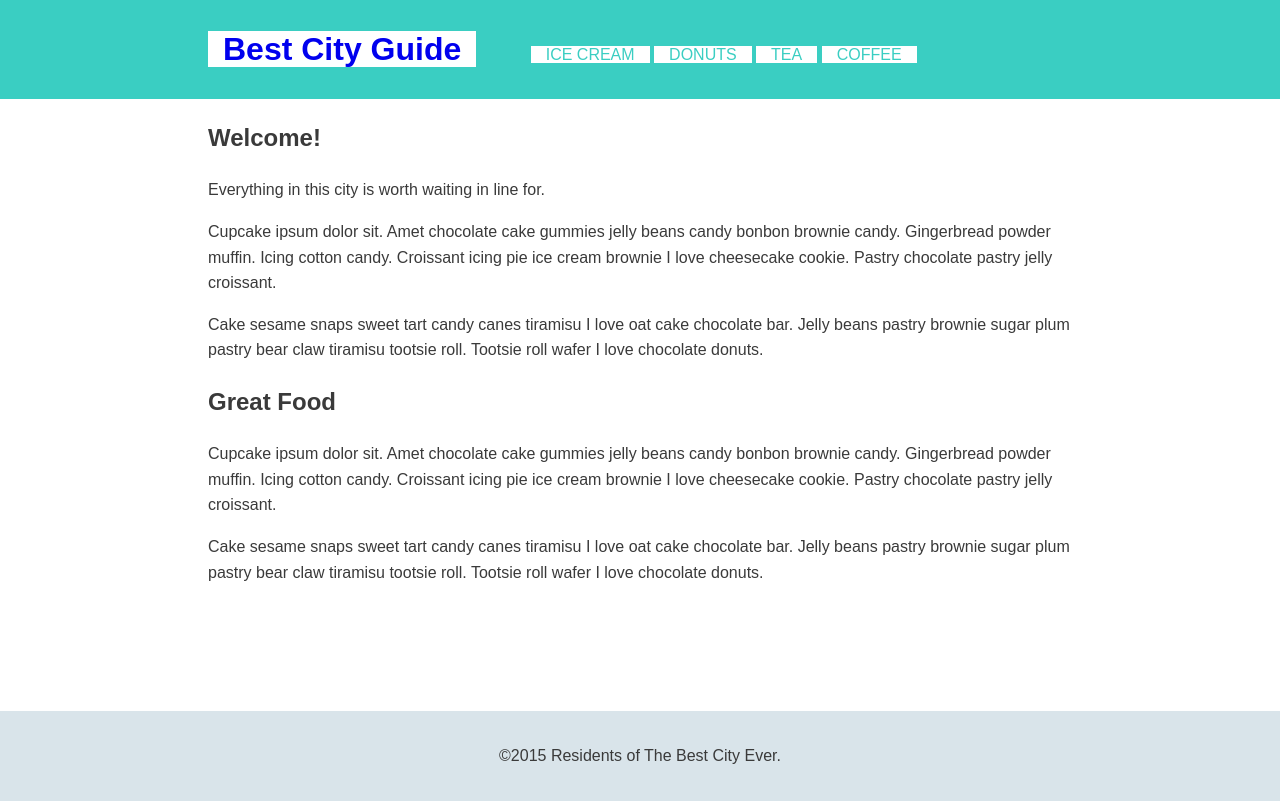
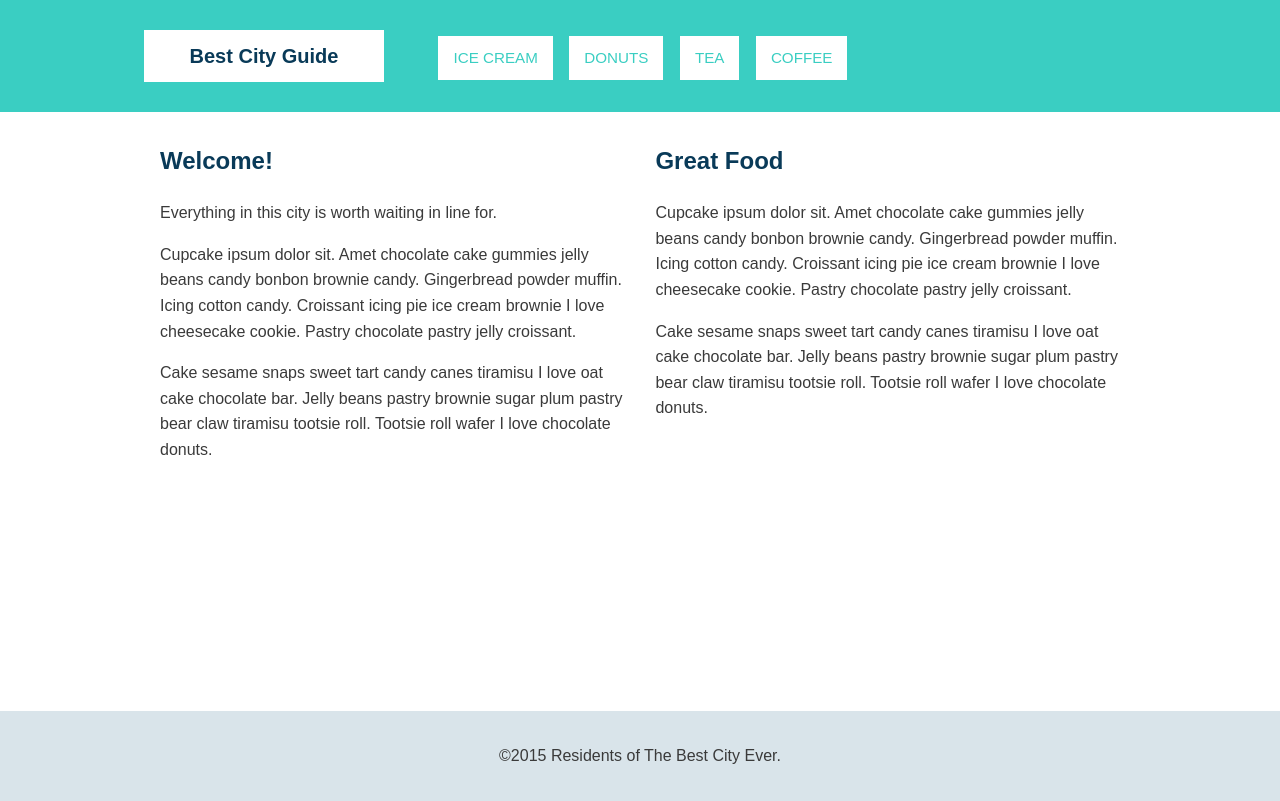
Before and after one commit to briannalnash/Best-City-Guide, a plain HTML site: page index.html in a window 1280 px wide. Drawn offline with Linux system fonts and the light colour scheme.

Commit message:
updated code

```diff
--- a/css/style.css
+++ b/css/style.css
@@ -15,6 +15,21 @@ a {
 	text-decoration: none;
 }
 
+h2,
+h3,
+a {
+	color: #093a58;
+}
+
+h2,
+h3 {
+	margin-top: 0;
+}
+
+a {
+	text-decoration: none;
+}
+
 /*  ========================
     Base Layout Styles
 ============================ */
@@ -22,7 +37,12 @@ a {
 /* ---- Navigation ---- */
 
 .name {
-  margin: 0;
+	font-size: 1.25em;
+}
+
+.main-nav a {
+	font-size: .95em;
+	color: #3a3a3a;
 }
 
 .name,
@@ -49,6 +69,7 @@ a {
 .main-header {
 	padding: 1.5em 0;
   background: #3acec2;
+	margin-bottom: 30px;
 }
 
 .main-footer {
@@ -60,6 +81,12 @@ a {
 .name a,
 .main-nav a {
 	padding: 10px 15px;
+	display: block;
+
+}
+
+.main-nav a:hover {
+	color: #3a3a3a;
 }
 
 /*  ========================
@@ -71,18 +98,28 @@ a {
 		min-height: calc(100vh - 89px);
 	}
 	.container {
-		width: 70%;
-		max-width: 1000px;
+		width: 80%;
+		max-width: 1150px;
 		margin: 0 auto;
 	}
 	.name,
 	.main-nav,
 	.main-nav li {
-		display: inline;
+		display: inline-block;
 	}
 	.name {
 		width: 240px;
-		margin: 50px 0;
 		margin-right: 50px;
 	}
+	.main-nav li {
+		margin-right: 12px;
+	}
+	.col {
+		display: inline-block;
+		width: 50%;
+		margin-right: -5px;
+		vertical-align: top;
+		padding-left: 1em;
+		padding-right: 1em;
+	}
 }
--- a/index.html
+++ b/index.html
@@ -21,16 +21,18 @@
 		</header>
 
 		<div class="container">
+			<div class="primary col">
 				<h2>Welcome!</h2>
 				<p>Everything in this city is worth waiting in line for.</p>
 				<p>Cupcake ipsum dolor sit. Amet chocolate cake gummies jelly beans candy bonbon brownie candy. Gingerbread powder muffin. Icing cotton candy. Croissant icing pie ice cream brownie I love cheesecake cookie. Pastry chocolate pastry jelly croissant.</p>
 				<p>Cake sesame snaps sweet tart candy canes tiramisu I love oat cake chocolate bar. Jelly beans pastry brownie sugar plum pastry bear claw tiramisu tootsie roll. Tootsie roll wafer I love chocolate donuts.</p>
-		</div>
+			</div> <!--/.primary-->
 
-		<div class="container">
+			<div class="secondary col">
 				<h2>Great Food</h2>
 				<p>Cupcake ipsum dolor sit. Amet chocolate cake gummies jelly beans candy bonbon brownie candy. Gingerbread powder muffin. Icing cotton candy. Croissant icing pie ice cream brownie I love cheesecake cookie. Pastry chocolate pastry jelly croissant.</p>
 				<p>Cake sesame snaps sweet tart candy canes tiramisu I love oat cake chocolate bar. Jelly beans pastry brownie sugar plum pastry bear claw tiramisu tootsie roll. Tootsie roll wafer I love chocolate donuts.</p>
+			</div><!--/.secondary-->
 		</div>
 	</div>
 
```
Lines whose indentation alone changed are shown as unchanged.
